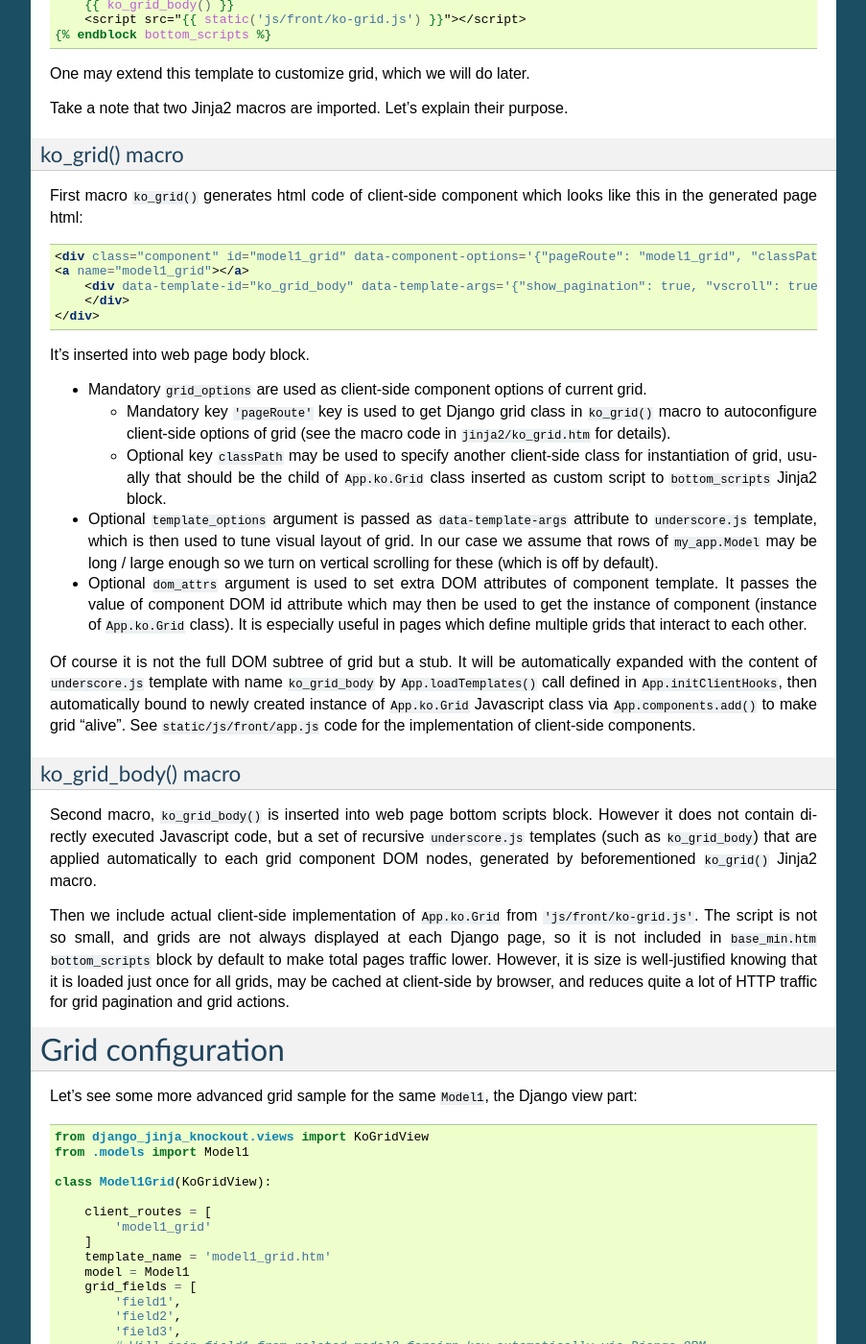
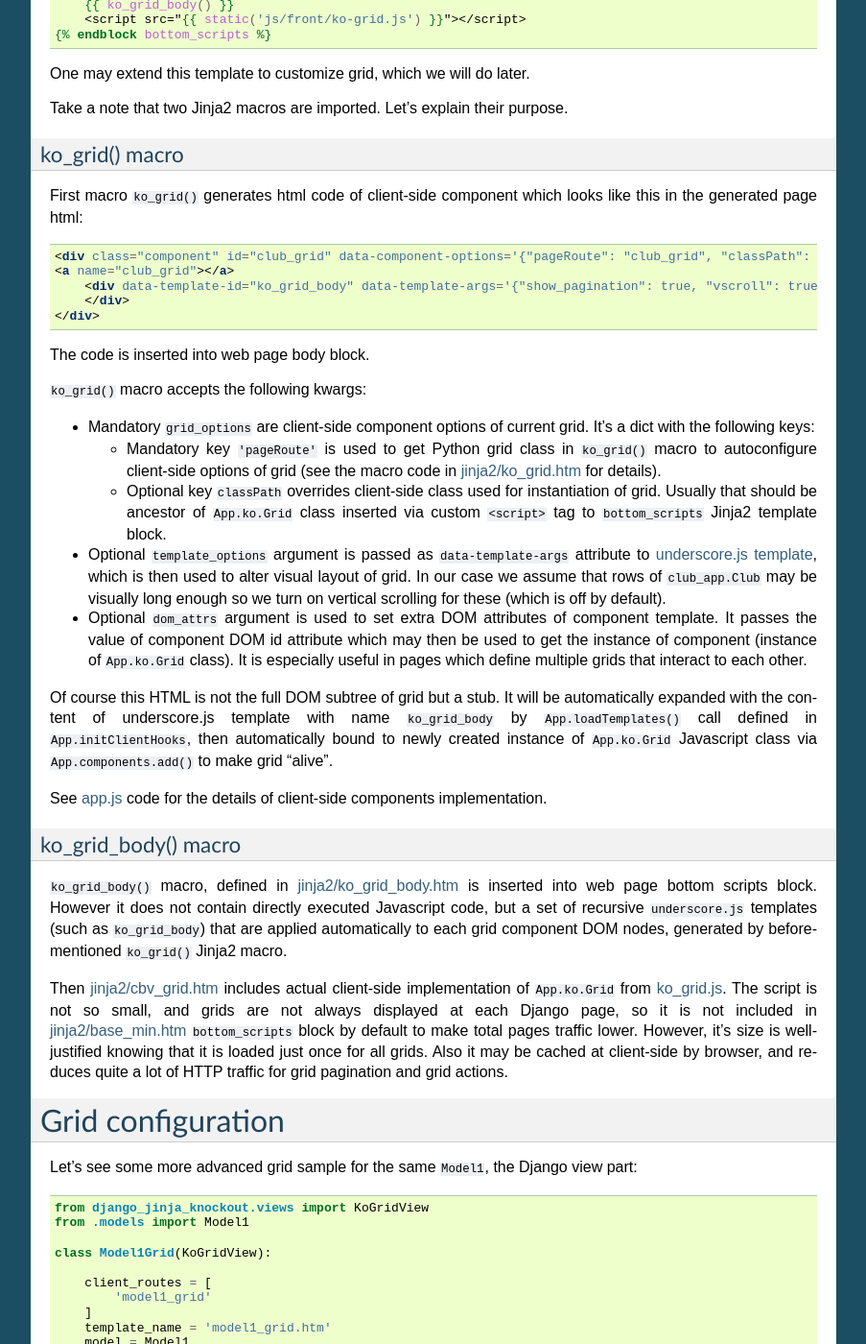
Before and after one commit to Dmitri-Sintsov/django-jinja-knockout, a Sphinx documentation site: the page built from docs/grids.rst, in a window 1280 px wide and 1400 px high, scrolled down 3357 px. Shown: the whole window at 96% size, without its empty margins (198-1101 px from the left). Built offline with Sphinx 7.4.7, drawn with Linux system fonts in a browser that asks for light colours.

Commit message:
Adjusting ko_grid() / ko_grid_body() macros description in accordance with djk-sample project code.

```diff
--- a/docs/grids.rst
+++ b/docs/grids.rst
@@ -2,13 +2,17 @@
 Grids
 =====
 
+.. _app.js: https://github.com/Dmitri-Sintsov/django-jinja-knockout/blob/master/django_jinja_knockout/static/js/front/app.js
 .. _club_app.models: https://github.com/Dmitri-Sintsov/djk-sample/blob/master/club_app/models.py
 .. _club_app.views_ajax: https://github.com/Dmitri-Sintsov/djk-sample/blob/master/club_app/views_ajax.py
 .. _jinja2/base_min.htm: https://github.com/Dmitri-Sintsov/django-jinja-knockout/blob/master/django_jinja_knockout/jinja2/base_min.htm
 .. _jinja2/cbv_grid.htm: https://github.com/Dmitri-Sintsov/django-jinja-knockout/blob/master/django_jinja_knockout/jinja2/cbv_grid.htm
+.. _jinja2/ko_grid.htm: https://github.com/Dmitri-Sintsov/django-jinja-knockout/blob/master/django_jinja_knockout/jinja2/ko_grid.htm
+.. _jinja2/ko_grid_body.htm: https://github.com/Dmitri-Sintsov/django-jinja-knockout/blob/master/django_jinja_knockout/jinja2/ko_grid_body.htm
 .. _ko_grid.js: https://github.com/Dmitri-Sintsov/django-jinja-knockout/blob/master/django_jinja_knockout/static/js/front/ko-grid.js
 .. _knockout.js: http://knockoutjs.com/
 .. _views.KoGridView: https://github.com/Dmitri-Sintsov/django-jinja-knockout/blob/master/django_jinja_knockout/views.py
+.. _underscore.js template: http://underscorejs.org/#template
 .. _urls.py: https://github.com/Dmitri-Sintsov/djk-sample/blob/master/djk_sample/urls.py
 
 
@@ -217,45 +221,50 @@ ko_grid() macro
 
 First macro ``ko_grid()`` generates html code of client-side component which looks like this in the generated page html::
 
-    <div class="component" id="model1_grid" data-component-options='{"pageRoute": "model1_grid", "classPath": "App.ko.Grid"}'>
-    <a name="model1_grid"></a>
+    <div class="component" id="club_grid" data-component-options='{"pageRoute": "club_grid", "classPath": "App.ko.Grid"}'>
+    <a name="club_grid"></a>
         <div data-template-id="ko_grid_body" data-template-args='{"show_pagination": true, "vscroll": true, "show_title": true, "show_action_buttons": true}'>
         </div>
     </div>
 
-It's inserted into web page body block.
-
-* Mandatory ``grid_options`` are used as client-side component options of current grid.
-
-  * Mandatory key ``'pageRoute'`` key is used to get Django grid class in ``ko_grid()`` macro to
-    autoconfigure client-side options of grid (see the macro code in ``jinja2/ko_grid.htm`` for details).
-  * Optional key ``classPath`` may be used to specify another client-side class for instantiation of grid, usually that
-    should be the child of ``App.ko.Grid`` class inserted as custom script to ``bottom_scripts`` Jinja2 block.
-
-* Optional ``template_options`` argument is passed as ``data-template-args`` attribute to ``underscore.js`` template,
-  which is then used to tune visual layout of grid. In our case we assume that rows of ``my_app.Model`` may be long /
-  large enough so we turn on vertical scrolling for these (which is off by default).
+The code is inserted into web page body block.
+
+``ko_grid()`` macro accepts the following kwargs:
+
+* Mandatory ``grid_options`` are client-side component options of current grid. It's a dict with the following keys:
+
+  * Mandatory key ``'pageRoute'`` is used to get Python grid class in ``ko_grid()`` macro to autoconfigure client-side
+    options of grid (see the macro code in `jinja2/ko_grid.htm`_ for details).
+  * Optional key ``classPath`` overrides client-side class used for instantiation of grid. Usually that should be
+    ancestor of ``App.ko.Grid`` class inserted via custom ``<script>`` tag to ``bottom_scripts`` Jinja2 template block.
+
+* Optional ``template_options`` argument is passed as ``data-template-args`` attribute to `underscore.js template`_,
+  which is then used to alter visual layout of grid. In our case we assume that rows of ``club_app.Club`` may be
+  visually long enough so we turn on vertical scrolling for these (which is off by default).
 * Optional ``dom_attrs`` argument is used to set extra DOM attributes of component template. It passes the value of
   component DOM id attribute which may then be used to get the instance of component (instance of ``App.ko.Grid`` class).
   It is especially useful in pages which define multiple grids that interact to each other.
 
-Of course it is not the full DOM subtree of grid but a stub. It will be automatically expanded with the content of
-``underscore.js`` template with name ``ko_grid_body`` by ``App.loadTemplates()`` call defined in ``App.initClientHooks``,
-then automatically bound to newly created instance of ``App.ko.Grid`` Javascript class via ``App.components.add()``
-to make grid "alive". See ``static/js/front/app.js`` code for the implementation of client-side components.
+Of course this HTML is not the full DOM subtree of grid but a stub. It will be automatically expanded with the content
+of underscore.js template with name ``ko_grid_body`` by ``App.loadTemplates()`` call defined in
+``App.initClientHooks``, then automatically bound to newly created instance of ``App.ko.Grid`` Javascript class via
+``App.components.add()`` to make grid "alive".
+
+See `app.js`_ code for the details of client-side components implementation.
 
 ko_grid_body() macro
 ~~~~~~~~~~~~~~~~~~~~
 
-Second macro, ``ko_grid_body()`` is inserted into web page bottom scripts block. However it does not contain
-directly executed Javascript code, but a set of recursive ``underscore.js`` templates (such as ``ko_grid_body``) that
-are applied automatically to each grid component DOM nodes, generated by beforementioned ``ko_grid()`` Jinja2 macro.
-
-Then we include actual client-side implementation of ``App.ko.Grid`` from ``'js/front/ko-grid.js'``. The script is not
-so small, and grids are not always displayed at each Django page, so it is not included in ``base_min.htm``
-``bottom_scripts`` block by default to make total pages traffic lower. However, it is size is well-justified knowing
-that it is loaded just once for all grids, may be cached at client-side by browser, and reduces quite a lot of HTTP
-traffic for grid pagination and grid actions.
+``ko_grid_body()`` macro, defined in `jinja2/ko_grid_body.htm`_ is inserted into web page bottom scripts block.
+However it does not contain directly executed Javascript code, but a set of recursive ``underscore.js`` templates (such
+as ``ko_grid_body``) that are applied automatically to each grid component DOM nodes, generated by beforementioned
+``ko_grid()`` Jinja2 macro.
+
+Then `jinja2/cbv_grid.htm`_ includes actual client-side implementation of ``App.ko.Grid`` from `ko_grid.js`_. The script
+is not so small, and grids are not always displayed at each Django page, so it is not included in `jinja2/base_min.htm`_
+``bottom_scripts`` block by default to make total pages traffic lower. However, it's size is well-justified knowing
+that it is loaded just once for all grids. Also it may be cached at client-side by browser, and reduces quite a lot of
+HTTP traffic for grid pagination and grid actions.
 
 ==================
 Grid configuration
```
